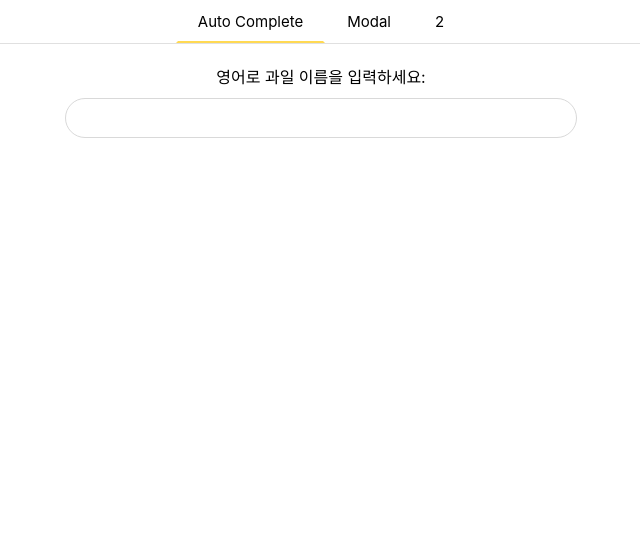
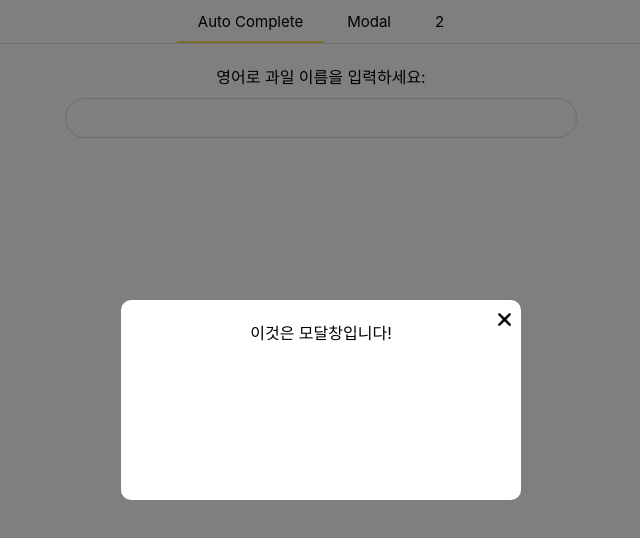
Before and after one commit to Jiho31/wanted_pre_onboarding, a React (Create React App) app in the folder custom-component/: page / in a window 1280 px wide. Shown: the top 538 px of the page, without its empty margins (319-959 px from the left). Built offline with nearby package versions, Linux system fonts and the light colour scheme.

Commit message:
Feat: Modal 컴포넌트 UI 생성 및 구현

```diff
--- a/custom-component/src/App.js
+++ b/custom-component/src/App.js
@@ -2,11 +2,12 @@ import "./App.css";
 import React, { useState } from "react";
 import Tab from "./component/Tab";
 import AutoComplete from "./component/AutoComplete";
+import ModalButton from "./component/ModalButton";
 import Modal from "./component/Modal";
 
 const tabElements = [
   { title: "Auto Complete", content: <AutoComplete /> },
-  { title: "Modal", content: <Modal /> },
+  { title: "Modal", content: <ModalButton /> },
   { title: 2, content: "tab3" },
 ];
 
@@ -40,6 +41,7 @@ function App() {
           </article> */}
         </div>
       </main>
+      <Modal />
     </div>
   );
 }
--- /dev/null
+++ b/custom-component/src/component/Modal.js
@@ -0,0 +1,64 @@
+import React from "react";
+import styled from "styled-components";
+import closeIcon from "../../src/close.png";
+
+const Modal = () => {
+  return (
+    <ModalWrapper>
+      <ModalContainer>
+        <CloseButton>
+          <button>
+            <img src={closeIcon} alt="close modal" />
+          </button>
+        </CloseButton>
+        <ModalContent>
+          <p>이것은 모달창입니다!</p>
+        </ModalContent>
+      </ModalContainer>
+    </ModalWrapper>
+  );
+};
+
+const ModalWrapper = styled.div`
+  position: absolute;
+  top: 0;
+  left: 0;
+  z-index: 100;
+  width: 100%;
+  height: 100%;
+  display: flex;
+  justify-content: center;
+  align-items: center;
+  background-color: rgba(0, 0, 0, 0.5);
+`;
+const CloseButton = styled.div`
+  display: block;
+  position: relative;
+  width: fit-content;
+  float: right;
+  top: 10px;
+  right: 10px;
+
+  button {
+    width: 13x;
+    height: 13px;
+  }
+  img {
+    width: inherit;
+    height: inherit;
+  }
+`;
+const ModalContainer = styled.div`
+  background-color: #fff;
+  width: 400px;
+  height: 200px;
+  border-radius: 10px;
+`;
+const ModalContent = styled.div`
+  width: 100%;
+  height: 70%;
+  display: flex;
+  justify-content: center;
+`;
+
+export default Modal;
--- /dev/null
+++ b/custom-component/src/component/ModalButton.js
@@ -0,0 +1,26 @@
+import React from "react";
+import styled from "styled-components";
+
+const ModalButton = () => {
+  const clickEventHandler = (e) => {
+    console.log("clicked");
+  };
+  return (
+    <div style={{ display: "flex", justifyContent: "center" }}>
+      <OpenButton onClick={clickEventHandler}>Open Modal</OpenButton>
+    </div>
+  );
+};
+
+const OpenButton = styled.button`
+  width: 100px;
+  height: 40px;
+  color: #fff;
+  font-size: 14px;
+  font-weight: 600;
+  background-color: #ffd952;
+  border-radius: 15px;
+  margin-top: 50px;
+`;
+
+export default ModalButton;
```
Also changed, not shown: custom-component/src/close.png (added).
